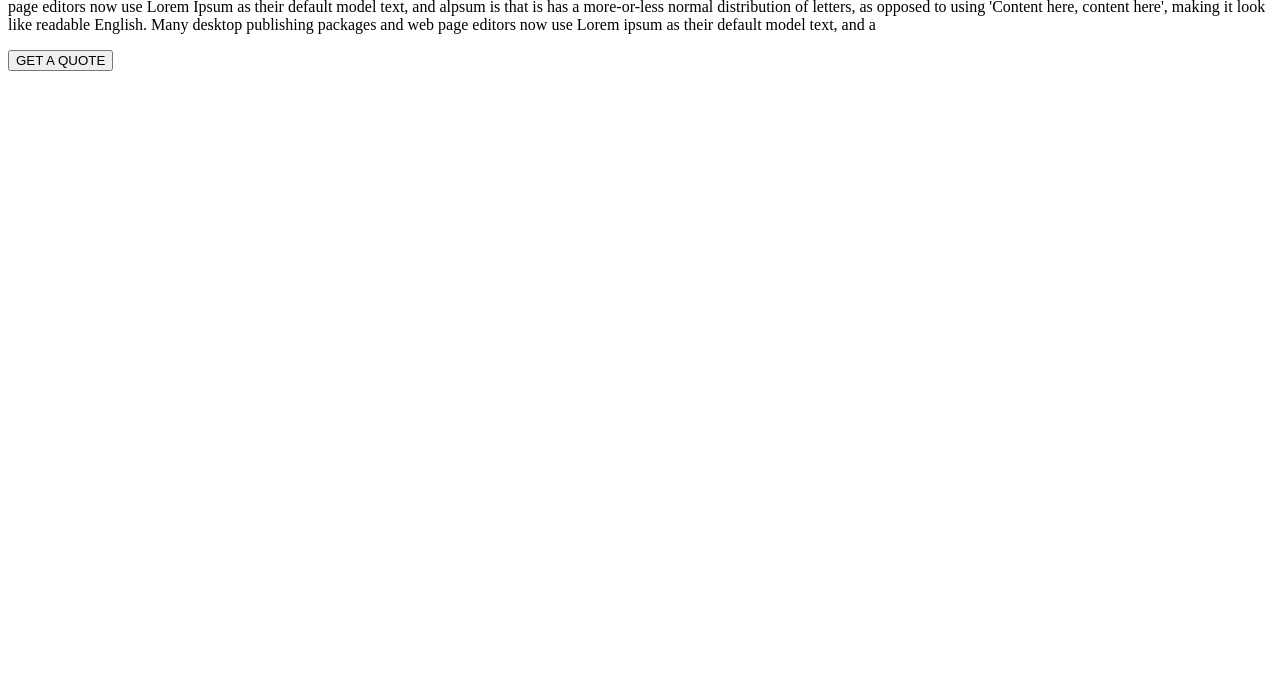
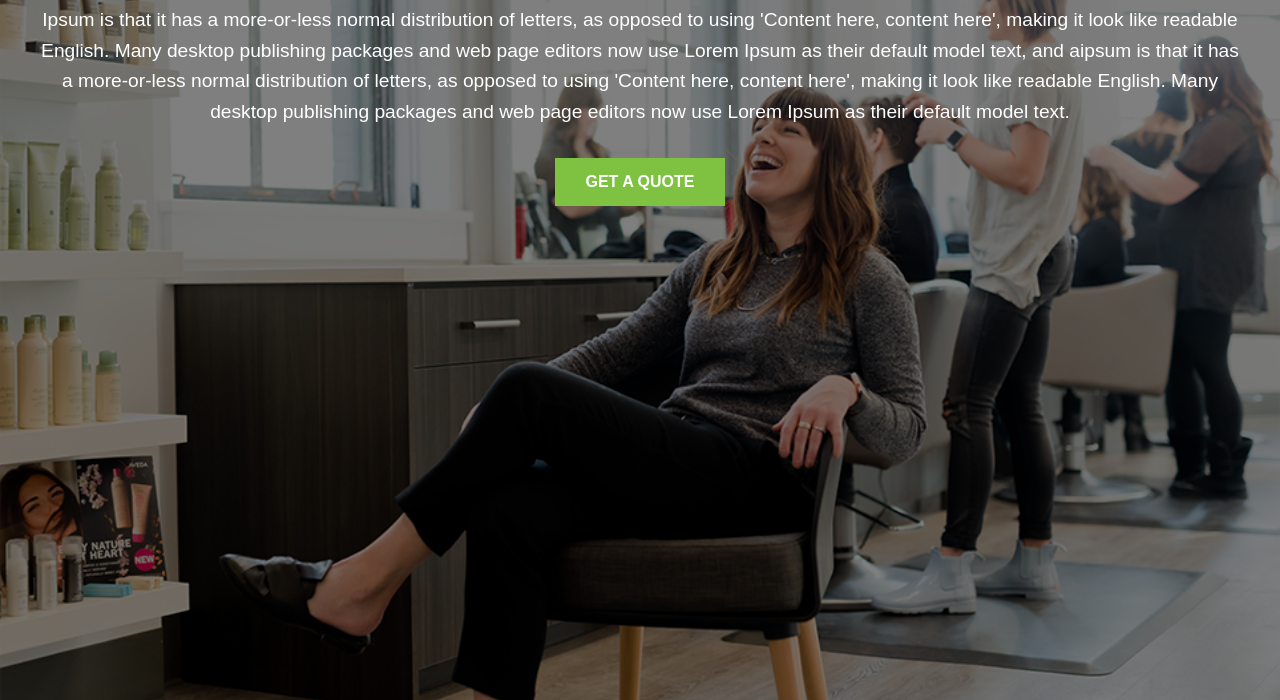
Before and after one commit to Rytis-BNN/bananiniai-ledai, a plain HTML site: page page/about.html in a window 1280 px wide. Shown: the part 100-800 px from the top of the page. Drawn offline with Linux system fonts and the light colour scheme.

Commit message:
added changes to style.css and about.html

```diff
--- a/css/style.css
+++ b/css/style.css
@@ -1,5 +1,55 @@
-.gbutton {
+* {
+    margin: 0;
+    padding: 0;
+    box-sizing: border-box;
+    font-family: Arial, sans-serif;
+}
+
+body {
+    background-color: #f0f0f0;
+}
+
+.about-us {
+    background-image: url('../img/ofisytis.png'); /* You can add the background image here */
+    background-size: cover;
+    background-position: center;
+    display: flex;
+    align-items: center;
+    justify-content: center;
+    height: 100vh;
+}
+
+.content-container {
+    background: rgba(0, 0, 0, 0.5); /* Dark overlay */
+    padding: 40px;
+    text-align: center;
+    color: white;
     width: 100%;
-    size: 25%;
-    color: green;
+    height: 100%;
 }
+
+h1 {
+    font-size: 2.5rem;
+    margin-bottom: 20px;
+}
+
+p {
+    font-size: 1.2rem;
+    line-height: 1.6;
+    margin-bottom: 30px;
+}
+
+.quote-button {
+    display: inline-block;
+    padding: 15px 30px;
+    background-color: #7fc242;
+    color: white;
+    text-transform: uppercase;
+    text-decoration: none;
+    font-weight: bold;
+    transition: background-color 0.3s ease;
+}
+
+.quote-button:hover {
+    background-color: #6faf35;
+}
--- a/page/about.html
+++ b/page/about.html
@@ -5,17 +5,23 @@
     <meta charset="UTF-8">
     <meta name="viewport" content="width=device-width, initial-scale=1.0">
     <title>Document</title>
+    <link rel="stylesheet" href="../css/style.css">
 </head>
 
 <body>
-    <h1>About Us</h1>
-    <p>Ipsum is that is has more-or-less normal distribution of letters, as opposed to using 'Content here content
-        here', making it look like readable English. Many desktop publishing packages and web page editors now use Lorem
-        Ipsum as their default model text, and alpsum is that is has a more-or-less normal distribution of letters, as
-        opposed to using 'Content here, content here', making it look like readable English. Many desktop publishing
-        packages and web page editors now use Lorem ipsum as their default model text, and a</p>
-
-    <button>GET A QUOTE</button>
+        <section class="about-us">
+            <div class="content-container">
+                <h1>About Us</h1>
+                <p>
+                    Ipsum is that it has a more-or-less normal distribution of letters, as opposed to using 'Content here, content here',
+                    making it look like readable English. Many desktop publishing packages and web page editors now use Lorem Ipsum as
+                    their default model text, and aipsum is that it has a more-or-less normal distribution of letters, as opposed to using
+                    'Content here, content here', making it look like readable English. Many desktop publishing packages and web page
+                    editors now use Lorem Ipsum as their default model text.
+                </p>
+                <a href="#" class="quote-button">Get a Quote</a>
+            </div>
+        </section>
+    </html>
+</html>
 </body>
-
-</html>
```
